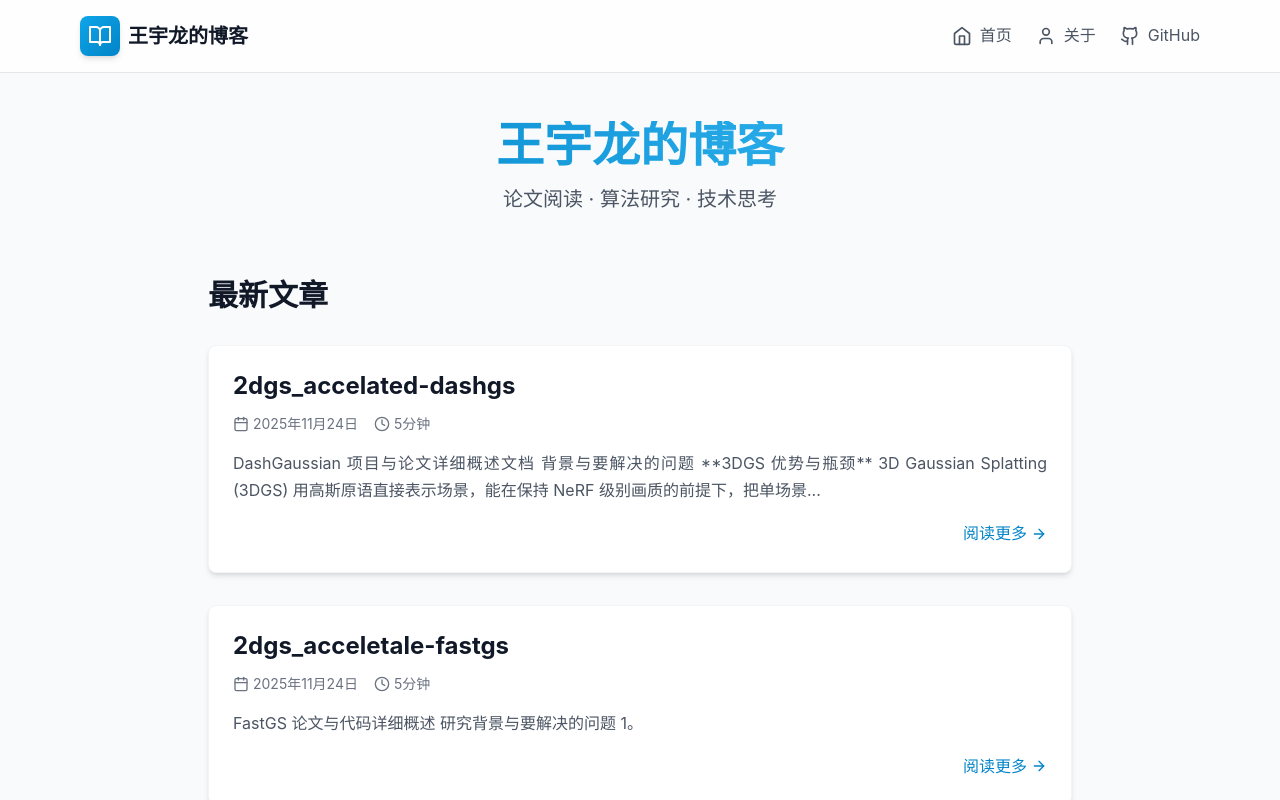
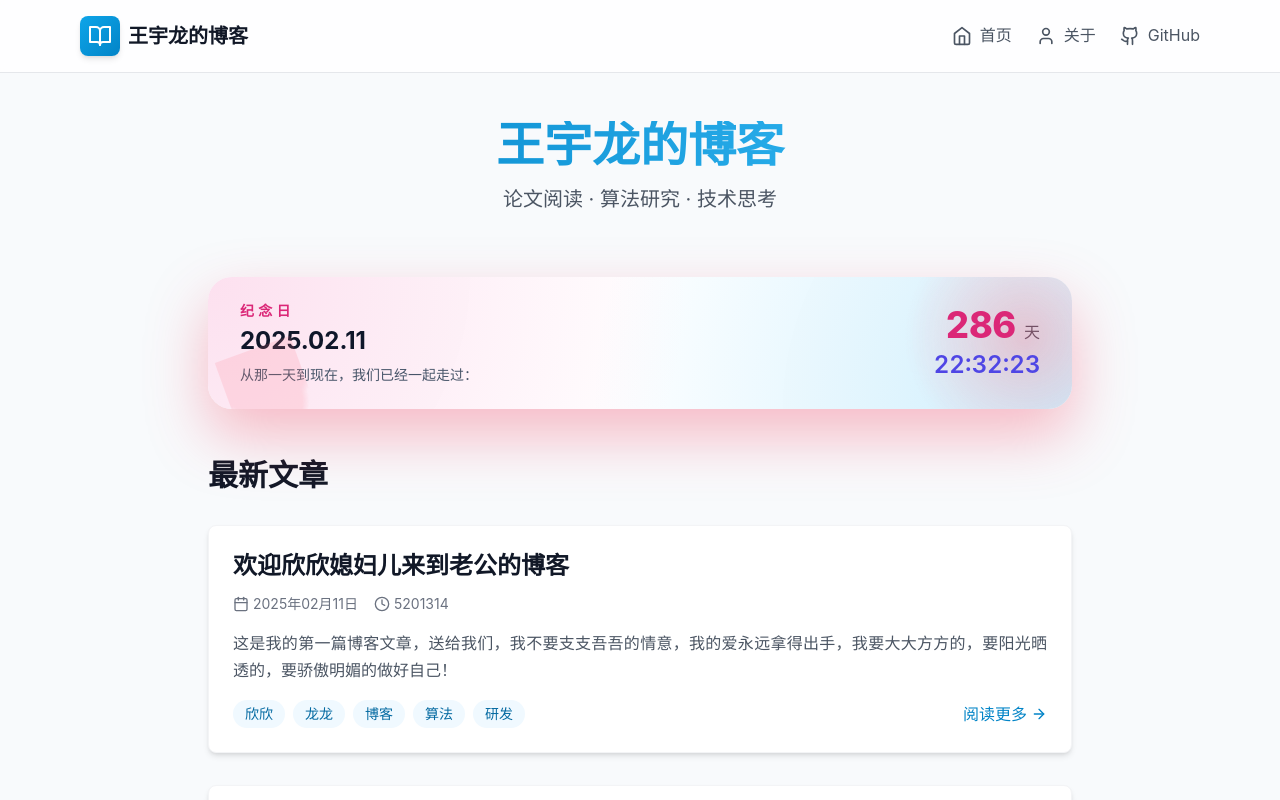
Before and after one commit to yulong99/myblog, a Next.js app: page / in a window 1280 px wide. Shown: the top 800 px of the page. Built offline with nearby package versions, Linux system fonts and the light colour scheme.

Commit message:
pin welcome post and add 2025-02-11 anniversary counter

```diff
--- a/app/globals.css
+++ b/app/globals.css
@@ -295,3 +295,85 @@ body {
     opacity: 0;
   }
 }
+
+/* Anniversary counter styles */
+.anniv-card {
+  position: relative;
+  overflow: hidden;
+  border-radius: 1.5rem;
+  background:
+    radial-gradient(circle at top left, rgba(244, 114, 182, 0.22), transparent 55%),
+    radial-gradient(circle at bottom right, rgba(56, 189, 248, 0.25), transparent 55%),
+    rgba(255, 255, 255, 0.98);
+  box-shadow: 0 20px 45px rgba(15, 23, 42, 0.18);
+  animation: anniv-glow 6s ease-in-out infinite alternate;
+}
+
+.anniv-card::before {
+  content: '';
+  position: absolute;
+  width: 260px;
+  height: 260px;
+  background: radial-gradient(circle, rgba(251, 113, 133, 0.5), transparent 65%);
+  top: -80px;
+  right: -90px;
+  opacity: 0.7;
+  filter: blur(1px);
+  transform-origin: center;
+  animation: anniv-heart-float 16s linear infinite;
+}
+
+.anniv-number-group {
+  font-variant-numeric: tabular-nums;
+}
+
+.anniv-number {
+  animation: anniv-pulse 1s ease-in-out infinite;
+}
+
+.anniv-heart {
+  position: absolute;
+  left: 18px;
+  bottom: -18px;
+  width: 80px;
+  height: 80px;
+  opacity: 0.16;
+  transform: rotate(-20deg);
+  background:
+    radial-gradient(circle at 30% 30%, #fb7185 0, #fb7185 40%, transparent 50%),
+    radial-gradient(circle at 70% 30%, #fb7185 0, #fb7185 40%, transparent 50%),
+    radial-gradient(circle at 50% 70%, #fb7185 0, #fb7185 45%, transparent 55%);
+}
+
+@keyframes anniv-glow {
+  0% {
+    box-shadow: 0 18px 40px rgba(15, 23, 42, 0.16);
+  }
+  100% {
+    box-shadow: 0 26px 60px rgba(244, 63, 94, 0.35);
+  }
+}
+
+@keyframes anniv-pulse {
+  0% {
+    transform: scale(1);
+  }
+  40% {
+    transform: scale(1.06);
+  }
+  100% {
+    transform: scale(1);
+  }
+}
+
+@keyframes anniv-heart-float {
+  0% {
+    transform: translate3d(0, 0, 0) rotate(-20deg);
+  }
+  50% {
+    transform: translate3d(-10px, 12px, 0) rotate(-10deg);
+  }
+  100% {
+    transform: translate3d(0, 0, 0) rotate(-20deg);
+  }
+}
--- a/app/page.tsx
+++ b/app/page.tsx
@@ -3,6 +3,7 @@ import { getAllPosts } from '@/lib/posts'
 import { Calendar, Clock, ArrowRight } from 'lucide-react'
 import { format } from 'date-fns'
 import zhCN from 'date-fns/locale/zh-CN'
+import AnniversaryCounter from '@/components/AnniversaryCounter'
 
 export default function Home() {
   const posts = getAllPosts()
@@ -18,6 +19,8 @@ export default function Home() {
           论文阅读 · 算法研究 · 技术思考
         </p>
       </section>
+
+      <AnniversaryCounter />
 
       {/* Blog Posts List */}
       <section>
--- /dev/null
+++ b/components/AnniversaryCounter.tsx
@@ -0,0 +1,75 @@
+"use client";
+
+import React, { useEffect, useState } from "react";
+
+interface TimeDiff {
+  days: number;
+  hours: number;
+  minutes: number;
+  seconds: number;
+}
+
+const ANNIVERSARY_DATE = new Date("2025-02-11T00:00:00+08:00");
+
+function computeDiff(): TimeDiff {
+  const now = new Date();
+  let diffMs = now.getTime() - ANNIVERSARY_DATE.getTime();
+  if (diffMs < 0) diffMs = 0;
+
+  const totalSeconds = Math.floor(diffMs / 1000);
+  const days = Math.floor(totalSeconds / (24 * 60 * 60));
+  const remainder = totalSeconds % (24 * 60 * 60);
+  const hours = Math.floor(remainder / 3600);
+  const minutes = Math.floor((remainder % 3600) / 60);
+  const seconds = remainder % 60;
+
+  return { days, hours, minutes, seconds };
+}
+
+function pad(num: number): string {
+  return num.toString().padStart(2, "0");
+}
+
+const AnniversaryCounter: React.FC = () => {
+  const [diff, setDiff] = useState<TimeDiff>(() => computeDiff());
+
+  useEffect(() => {
+    const timer = setInterval(() => {
+      setDiff(computeDiff());
+    }, 1000);
+
+    return () => clearInterval(timer);
+  }, []);
+
+  return (
+    <div className="mb-12">
+      <div className="anniv-card px-6 py-5 md:px-8 md:py-6">
+        <div className="flex flex-col md:flex-row md:items-center md:justify-between gap-4">
+          <div>
+            <p className="text-xs md:text-sm font-semibold tracking-[0.3em] text-pink-600 uppercase">
+              纪念日
+            </p>
+            <p className="text-xl md:text-2xl font-bold text-slate-900 mt-1">2025.02.11</p>
+            <p className="text-sm text-slate-600 mt-2">
+              从那一天到现在，我们已经一起走过：
+            </p>
+          </div>
+          <div className="flex flex-col items-start md:items-end gap-1 anniv-number-group">
+            <div className="flex items-baseline gap-2">
+              <span className="anniv-number text-3xl md:text-4xl font-extrabold text-pink-600">
+                {diff.days}
+              </span>
+              <span className="text-sm md:text-base text-slate-700">天</span>
+            </div>
+            <div className="text-lg md:text-2xl font-semibold text-indigo-600 anniv-number">
+              {pad(diff.hours)}:{pad(diff.minutes)}:{pad(diff.seconds)}
+            </div>
+          </div>
+        </div>
+        <div className="anniv-heart" />
+      </div>
+    </div>
+  );
+};
+
+export default AnniversaryCounter;
--- a/components/SplashScreen.tsx
+++ b/components/SplashScreen.tsx
@@ -34,10 +34,10 @@ export default function SplashScreen({ children }: SplashScreenProps) {
             onClick={() => setVisible(false)}
           >
             <p className="text-4xl md:text-6xl font-extrabold mb-5 tracking-wide splash-gradient-text">
-              我爱你王新婷！
+              我爱你，王新婷！
             </p>
             <p className="text-base md:text-lg splash-subtitle">
-              为你特别制作的开屏礼花彩蛋，点击或稍等片刻即可进入博客世界~
+              为媳妇儿特别制作的开屏礼花彩蛋，欢迎进入我们的线上小家~
             </p>
           </div>
         </div>
--- a/lib/posts.ts
+++ b/lib/posts.ts
@@ -3,6 +3,7 @@ import path from 'path'
 import matter from 'gray-matter'
 
 const postsDirectory = path.join(process.cwd(), 'posts')
+const PINNED_SLUGS = ['welcome']
 
 /**
  * 生成智能摘要，过滤掉图片、视频、代码块等内容
@@ -105,8 +106,18 @@ export function getAllPosts(): Post[] {
       }
     })
 
-  // 按日期排序
+  // 按日期排序，并将特定文章置顶
   return allPosts.sort((a, b) => {
+    const aPinnedIndex = PINNED_SLUGS.indexOf(a.slug)
+    const bPinnedIndex = PINNED_SLUGS.indexOf(b.slug)
+
+    const aPinned = aPinnedIndex !== -1
+    const bPinned = bPinnedIndex !== -1
+
+    if (aPinned && !bPinned) return -1
+    if (!aPinned && bPinned) return 1
+    if (aPinned && bPinned) return aPinnedIndex - bPinnedIndex
+
     return new Date(b.date).getTime() - new Date(a.date).getTime()
   })
 }
```
